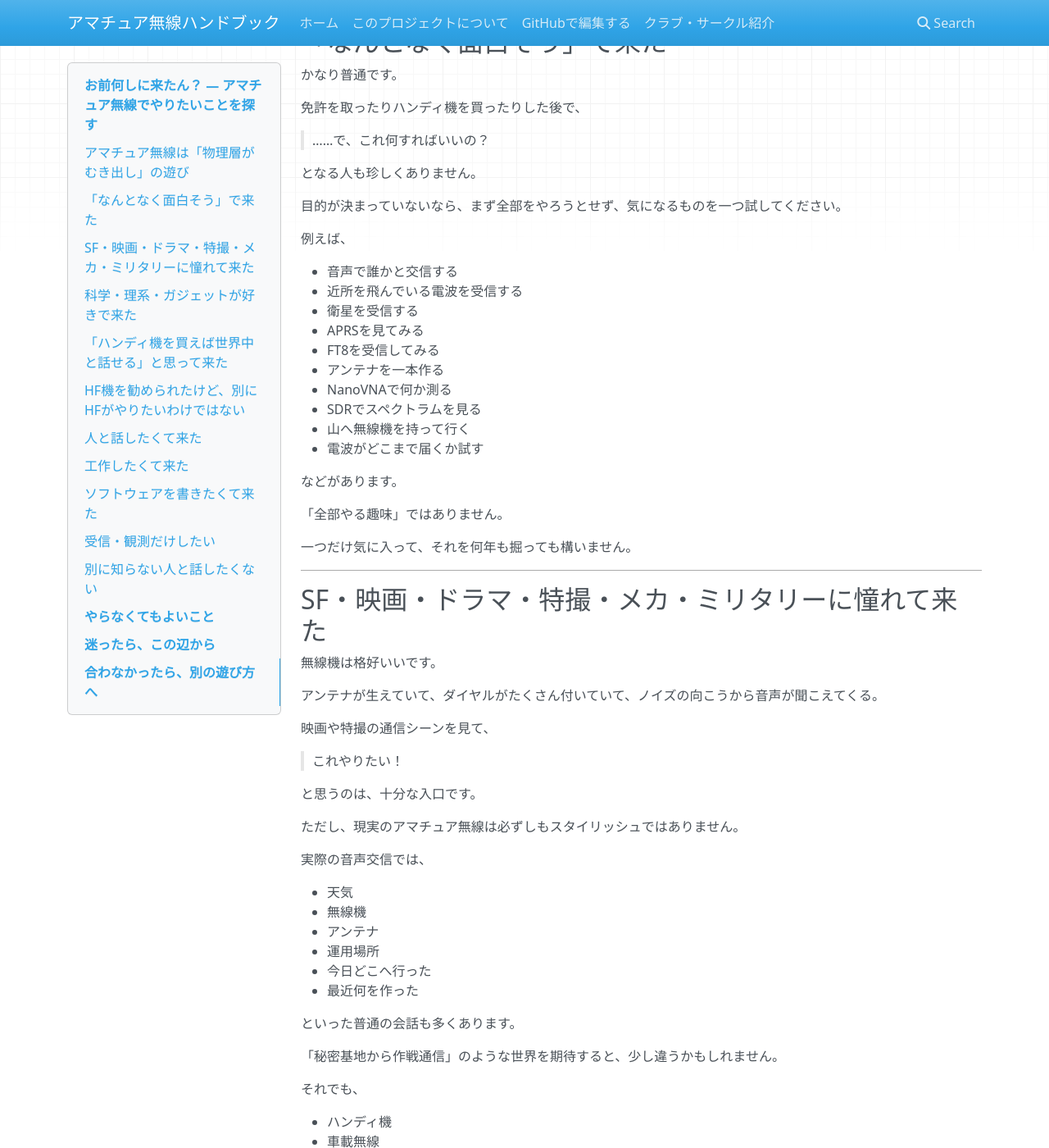
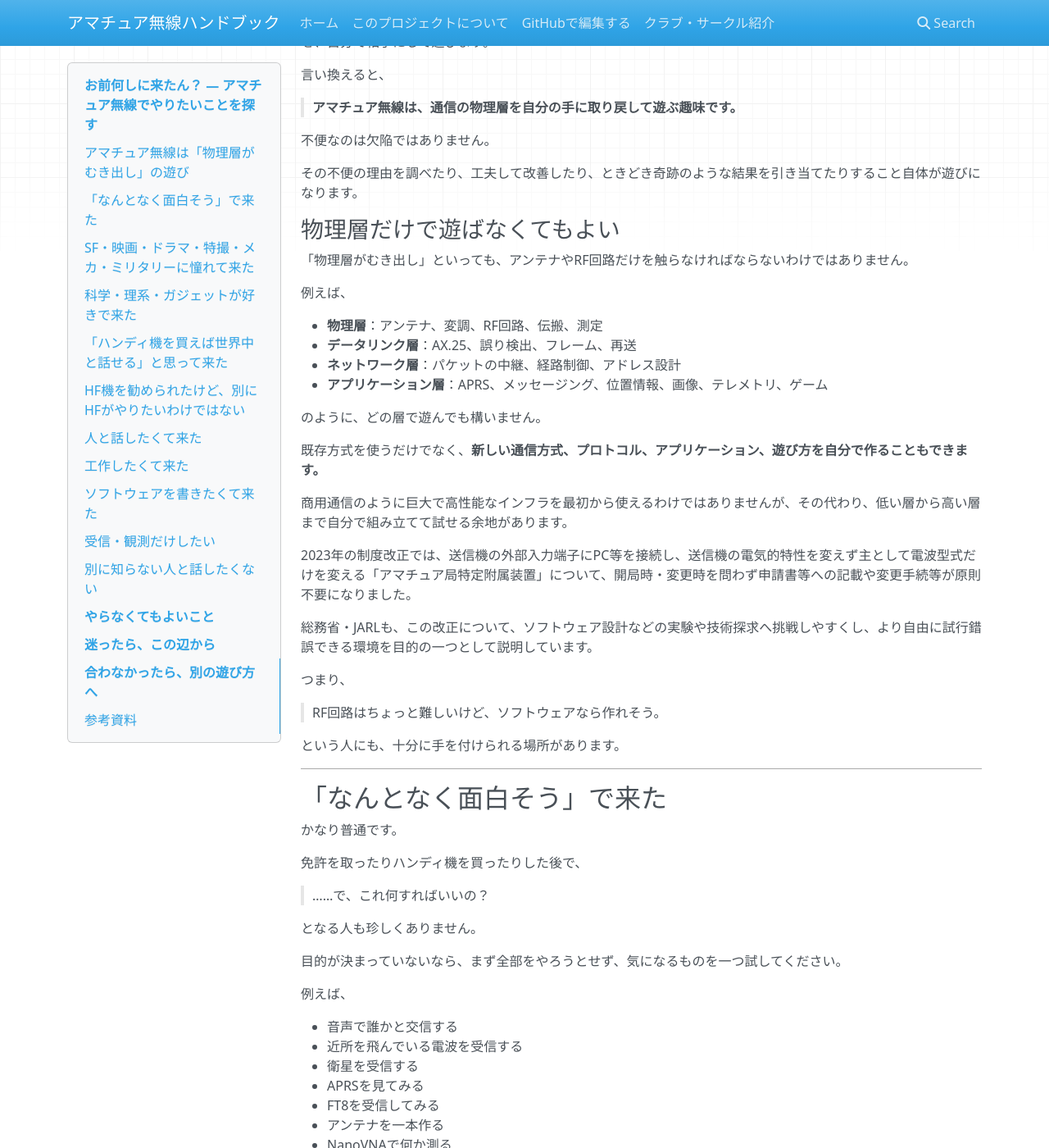
Before and after one commit to CQAKIBA/AmateurRadio-Handbook, an MkDocs documentation site: the page built from docs/00_概要/お前何しに来たん.md, in a window 1280 px wide and 1400 px high, scrolled down 1633 px. Shown: the whole window at 82% size. Built offline with MkDocs 1.6.1, drawn with Linux system fonts in a browser that asks for light colours; nearby versions of some CDN libraries; some of the changed text lies outside the part shown.

Commit message:
Expand beginner guide with smartphone comparison and protocol-layer freedom

```diff
--- a/docs/00_概要/お前何しに来たん.md
+++ b/docs/00_概要/お前何しに来たん.md
@@ -44,7 +44,17 @@
 
 だけで済みます。
 
+携帯電話やスマートフォンも、端末そのものが世界中へ直接電波を飛ばしているわけではありません。
+
+多くの場合、端末が直接無線通信しているのは、近くの基地局までの数十m～数km程度です。その先は基地局、光ファイバー、交換設備、インターネット、海底ケーブル、衛星回線など、通信事業者が用意した巨大なインフラに運んでもらっています。
+
+だから、手のひらサイズの端末に内蔵できる小さなアンテナでも、世界中と通信しているような体験ができます。
+
 アマチュア無線は、かなり逆です。
+
+多くの遊びでは、**自分の無線機・アンテナ・電力・場所・伝搬条件を使って、自分の電波を相手まで届けます。**
+
+そのため、
 
 - アンテナが小さいと届きにくい
 - 建物や山で遮られる
@@ -68,6 +78,33 @@
 不便なのは欠陥ではありません。
 
 その不便の理由を調べたり、工夫して改善したり、ときどき奇跡のような結果を引き当てたりすること自体が遊びになります。
+
+### 物理層だけで遊ばなくてもよい
+
+「物理層がむき出し」といっても、アンテナやRF回路だけを触らなければならないわけではありません。
+
+例えば、
+
+- **物理層**：アンテナ、変調、RF回路、伝搬、測定
+- **データリンク層**：AX.25、誤り検出、フレーム、再送
+- **ネットワーク層**：パケットの中継、経路制御、アドレス設計
+- **アプリケーション層**：APRS、メッセージング、位置情報、画像、テレメトリ、ゲーム
+
+のように、どの層で遊んでも構いません。
+
+既存方式を使うだけでなく、**新しい通信方式、プロトコル、アプリケーション、遊び方を自分で作ることもできます。**
+
+商用通信のように巨大で高性能なインフラを最初から使えるわけではありませんが、その代わり、低い層から高い層まで自分で組み立てて試せる余地があります。
+
+2023年の制度改正では、送信機の外部入力端子にPC等を接続し、送信機の電気的特性を変えず主として電波型式だけを変える「アマチュア局特定附属装置」について、開局時・変更時を問わず申請書等への記載や変更手続等が原則不要になりました。
+
+総務省・JARLも、この改正について、ソフトウェア設計などの実験や技術探求へ挑戦しやすくし、より自由に試行錯誤できる環境を目的の一つとして説明しています。
+
+つまり、
+
+> RF回路はちょっと難しいけど、ソフトウェアなら作れそう。
+
+という人にも、十分に手を付けられる場所があります。
 
 ---
 
@@ -450,3 +487,13 @@
 を思い出してください。
 
 その入口に近い遊び方を探せば、アマチュア無線はかなり違って見えるかもしれません。
+
+
+---
+
+## 参考資料
+
+- JARL「ワイヤレス人材育成のためのアマチュア無線の活用等に係る制度改正について」
+  https://www.jarl.org/Japanese/2_Joho/2-2_Regulation/wireless_seido.html
+- JARL「アマチュア局特定附属装置」
+  https://www.jarl.org/Japanese/2_Joho/News2023/seidokaisei2.pdf
```
Also changed, not shown: other parts of docs/00_概要/お前何しに来たん.md (+9 -9 lines).
